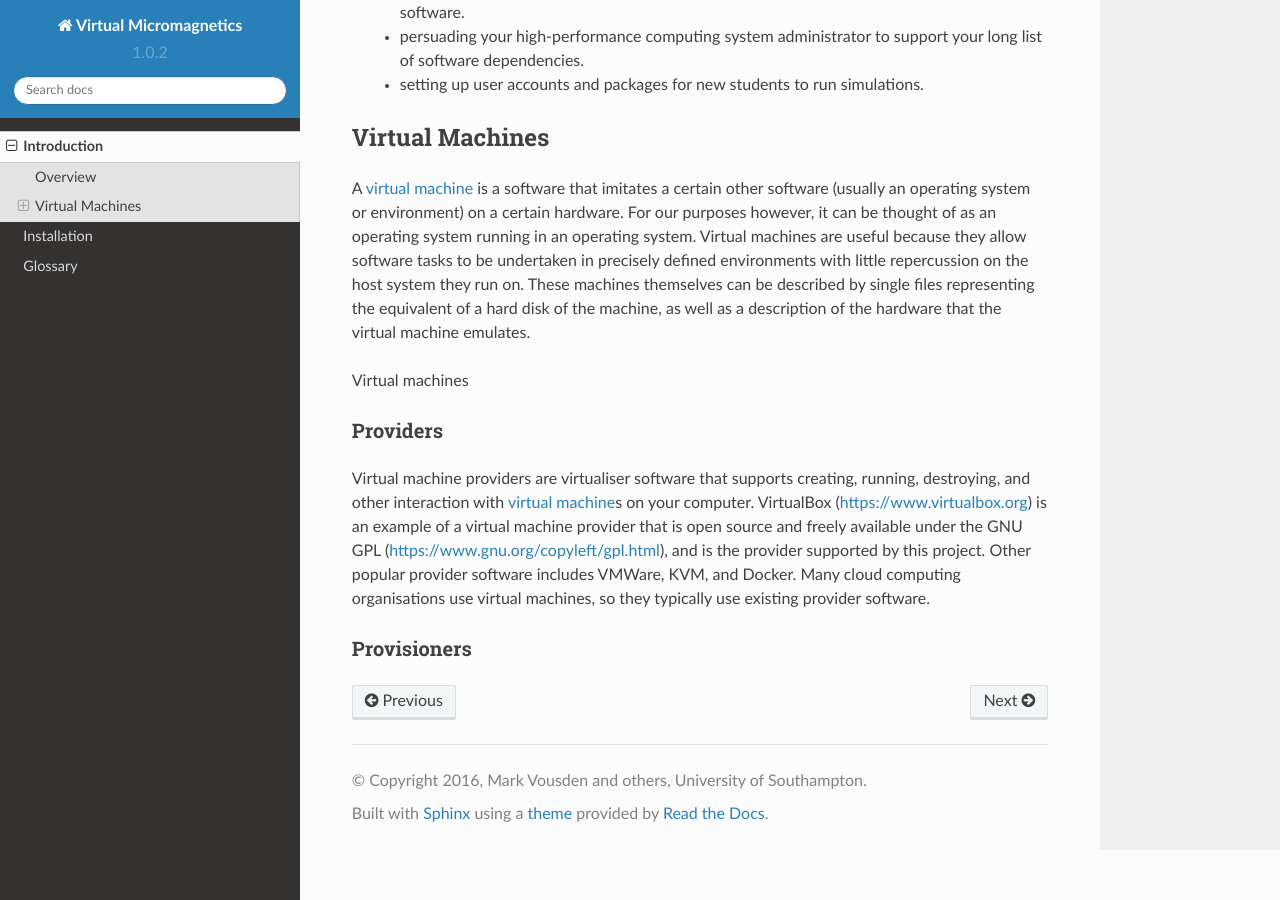
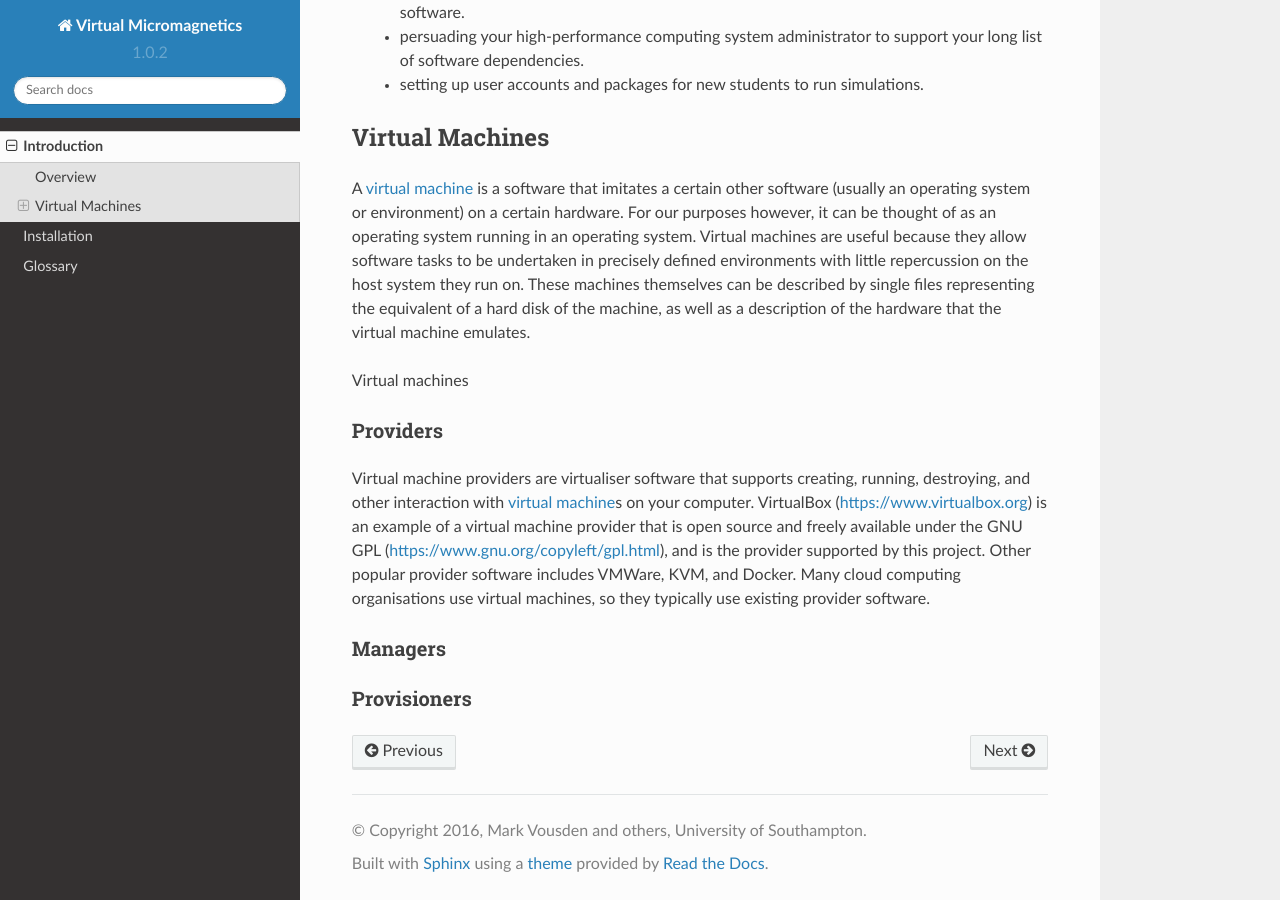
Before and after one commit to computationalmodelling/virtualmicromagnetics, a Sphinx documentation site: the page built from docs/introduction.rst, in a window 1280 px wide and 900 px high, scrolled down 503 px. Built offline with Sphinx 7.4.7 and the Read the Docs theme 2.0.0, drawn with Linux system fonts in a browser that asks for light colours.

```diff
--- a/docs/introduction.rst
+++ b/docs/introduction.rst
@@ -52,14 +52,21 @@
 Providers
 ~~~~~~~~~
 
-:term:`Virtual machine provider`\s are virtualiser software that supports
-creating, running, destroying, and other interaction with :term:`virtual
-machine`\s on your computer. VirtualBox (https://www.virtualbox.org) is an
-example of a virtual machine provider that is open source and freely available
-under the GNU GPL (https://www.gnu.org/copyleft/gpl.html), and is the provider
-supported by this project. Other popular provider software includes VMWare,
-KVM, and Docker.  Many cloud computing organisations use virtual machines, so
-they typically use existing provider software.
+Virtual machine providers are virtualiser software that supports creating,
+running, destroying, and other interaction with :term:`virtual machine`\s on
+your computer. VirtualBox (https://www.virtualbox.org) is an example of a
+virtual machine provider that is open source and freely available under the GNU
+GPL (https://www.gnu.org/copyleft/gpl.html), and is the provider supported by
+this project. Other popular provider software includes VMWare, KVM, and Docker.
+Many cloud computing organisations use virtual machines, so they typically use
+existing provider software.
+
+.. _introduction-managers:
+
+Managers
+~~~~~~~~
+
+.. _introduction-provisioners:
 
 Provisioners
 ~~~~~~~~~~~~
```
